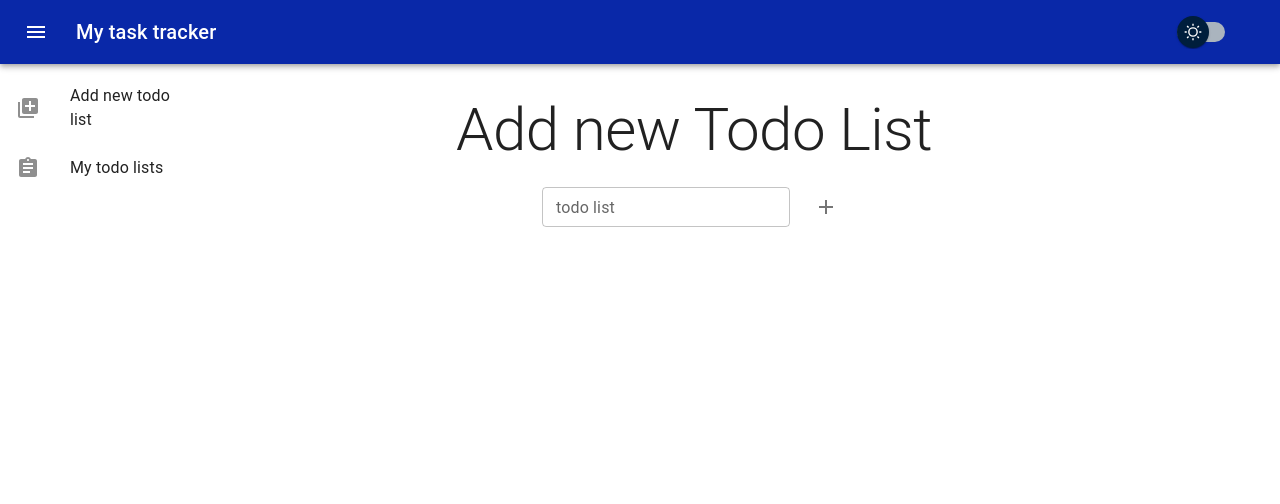
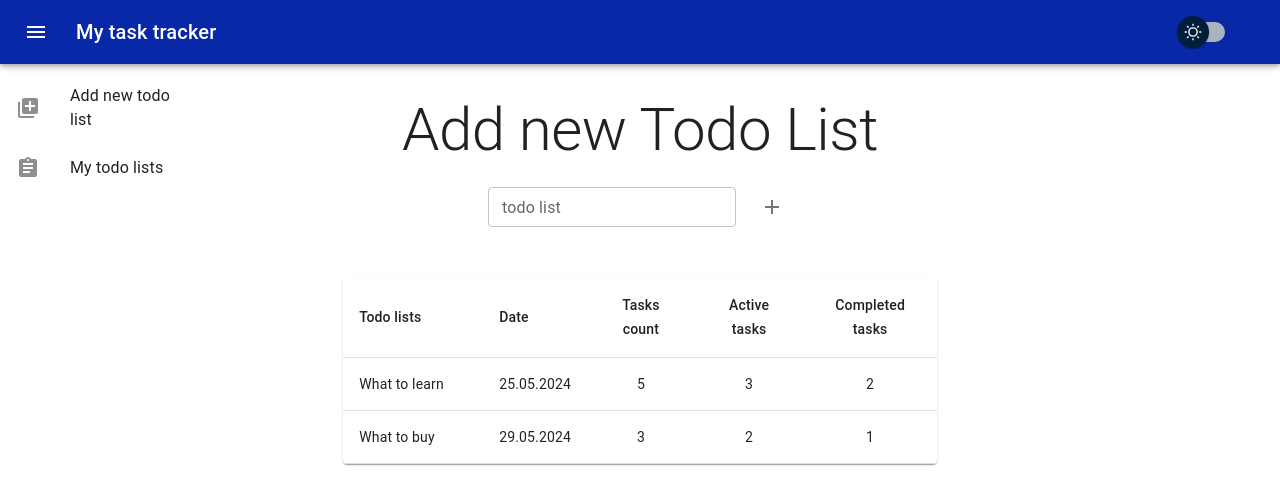
Before and after one commit to Serhii-Ki/todolist, a React (Vite) app: page /addtodo in a window 1280 px wide. Shown: the top 504 px of the page. Built offline with nearby package versions, Linux system fonts and the light colour scheme.

Commit message:
added navigate for single todo list

```diff
--- a/src/App.tsx
+++ b/src/App.tsx
@@ -29,10 +29,10 @@ function App() {
             <CssBaseline />
             <Header changeModeHandler={changeModeHandler}/>
             <Grid container spacing={2}>
-              <Grid item xs={2}>
+              <Grid item lg={2} sm={4}>
                 <Sidebar/>
               </Grid>
-              <Grid item xs={9} mt={'30px'} direction="column" justifyContent="center" alignItems="center">
+              <Grid item lg={8} sm={6} mt={'30px'} direction="column" justifyContent="center" alignItems="center">
                 <Outlet/>
               </Grid>
             </Grid>
--- /dev/null
+++ b/src/components/singleTodoList/SingleTodoList.tsx
@@ -0,0 +1,20 @@
+import TodoList from "../todoList/TodoList";
+import {useParams} from "react-router-dom";
+import {useSelector} from "react-redux";
+import {RootStateType} from "../../store/store";
+import {TodoListType} from "../../utils/types";
+import Box from "@mui/material/Box";
+
+
+function SingleTodoList() {
+  const params = useParams();
+  const todoLists = useSelector<RootStateType, TodoListType[]>(state => state.todoLists)
+  const todoList = todoLists.find(todoList => todoList.id === params.id);
+  return (
+      <Box display="flex" justifyContent='center' alignItems="center">
+        <TodoList todoId={params.id} title={todoList.title} filter='all'/>
+      </Box>
+  );
+}
+
+export default SingleTodoList;
--- a/src/components/todoList/TodoList.tsx
+++ b/src/components/todoList/TodoList.tsx
@@ -53,7 +53,7 @@ function TodoList(props: TodoListPropsType) {
   }
 
   return (
-    <Paper sx={{ p: '20px' }}>
+    <Paper sx={{ p: '35px' }}>
       <Box display='flex' flexDirection='column' gap='20px'>
         <EditSpan
             type='todoList'
--- /dev/null
+++ b/src/components/todoListTable/TodoListTable.tsx
@@ -0,0 +1,145 @@
+import * as React from 'react';
+import Table from '@mui/material/Table';
+import TableBody from '@mui/material/TableBody';
+import TableCell from '@mui/material/TableCell';
+import TableContainer from '@mui/material/TableContainer';
+import TableHead from '@mui/material/TableHead';
+import TableRow from '@mui/material/TableRow';
+import Paper from '@mui/material/Paper';
+import {useSelector} from "react-redux";
+import {RootStateType} from "../../store/store";
+import {TasksType, TodoListType} from "../../utils/types";
+import {useNavigate} from "react-router-dom";
+
+interface Column {
+  id: 'name' | 'date' | 'tasks' | 'active' | 'completed';
+  label: string;
+  minWidth?: number;
+  align?: 'center';
+  format?: (value: number) => string;
+}
+
+const columns: readonly Column[] = [
+  { id: 'name', label: 'Todo lists', minWidth: 140 },
+  { id: 'date', label: 'Date', minWidth: 100 },
+  {
+    id: 'tasks',
+    label: 'Tasks count',
+    minWidth: 100,
+    align: 'center',
+    format: (value: number) => value.toLocaleString('en-US'),
+  },
+  {
+    id: 'active',
+    label: 'Active tasks',
+    minWidth: 100,
+    align: 'center',
+    format: (value: number) => value.toLocaleString('en-US'),
+  },
+  {
+    id: 'completed',
+    label: 'Completed tasks',
+    minWidth: 100,
+    align: 'center',
+    format: (value: number) => value.toFixed(2),
+  },
+];
+
+interface Data {
+  id: string
+  name: string;
+  date: string;
+  tasks: number;
+  active: number;
+  completed: number;
+}
+
+function createData(
+    id: string,
+    name: string,
+    date: string,
+    tasks: number,
+    active: number,
+    completed: number,
+): Data {
+  // const density = population / size;
+  return {id, name, date, tasks, active, completed };
+}
+
+function TodoListTable() {
+  const [page, setPage] = React.useState(0);
+  const [rowsPerPage, setRowsPerPage] = React.useState(10);
+  const todoLists = useSelector<RootStateType, TodoListType[]>(state => state.todoLists);
+  const tasks = useSelector<RootStateType, TasksType>(state => state.tasks);
+  const navigate = useNavigate();
+
+  const navigateToTodoList = (id: string) => {
+    navigate(`${id}`);
+  };
+
+  const rows = todoLists.map(todoList => {
+    const tasksCount = tasks[todoList.id].length;
+    const activeTasksCount = tasks[todoList.id].filter(task =>!task.completed).length;
+    const completedTasksCount = tasks[todoList.id].filter(task => task.completed).length;
+    const year = todoList.date.getFullYear().toString();
+    const month = (todoList.date.getMonth() + 1).toString();
+    const day = todoList.date.getDate().toString();
+    function addLeadingZero(num) {
+      return num < 10 ? '0' + num : num;
+    }
+    let formattedDate = `${addLeadingZero(day)}.${addLeadingZero(month)}.${year}`;
+
+    return createData(todoList.id, todoList.title, formattedDate, tasksCount, activeTasksCount, completedTasksCount);
+  })
+
+  const handleChangePage = (event: unknown, newPage: number) => {
+    setPage(newPage);
+  };
+
+  const handleChangeRowsPerPage = (event: React.ChangeEvent<HTMLInputElement>) => {
+    setRowsPerPage(+event.target.value);
+    setPage(0);
+  };
+
+  return (
+      <Paper sx={{ width: '70%', overflow: 'hidden', marginTop: '50px'}}>
+        <TableContainer sx={{ maxHeight: 450 }}>
+          <Table stickyHeader aria-label="sticky table">
+            <TableHead>
+              <TableRow>
+                {columns.map((column) => (
+                    <TableCell
+                        key={column.id}
+                        align={column.align}
+                        style={{ minWidth: column.minWidth }}
+                    >
+                      {column.label}
+                    </TableCell>
+                ))}
+              </TableRow>
+            </TableHead>
+            <TableBody>
+              {rows
+                  .slice(page * rowsPerPage, page * rowsPerPage + rowsPerPage)
+                  .map((row) => {
+                    return (
+                      <TableRow hover role="checkbox" tabIndex={-1} key={row.id} sx={{cursor: 'pointer'}} onClick={() => navigateToTodoList(row.id)}>
+                        {columns.map((column) => {
+                          const value = row[column.id];
+                          return (
+                              <TableCell key={column.id} align={column.align}>
+                                {value}
+                              </TableCell>
+                          );
+                        })}
+                      </TableRow>
+                    );
+                  })}
+            </TableBody>
+          </Table>
+        </TableContainer>
+      </Paper>
+  );
+}
+
+export default TodoListTable;
--- a/src/pages/addTodoListPage/AddNewTodoList.tsx
+++ b/src/pages/addTodoListPage/AddNewTodoList.tsx
@@ -2,6 +2,7 @@ import Box from '@mui/material/Box';
 import Typography from '@mui/material/Typography';
 import AddItemForm from "../../components/addItemForm/AddItemForm";
 import useTodoList from "../../utils/hooks/useTodoList";
+import TodoListTable from "../../components/todoListTable/TodoListTable";
 
 
 function AddNewTodoList() {
@@ -21,6 +22,7 @@ function AddNewTodoList() {
             inputLabel='todo list'
             addItem={addNewTodoList}
         />
+        <TodoListTable/>
       </Box>
   );
 }
--- a/src/pages/todoListsPage/TodoListsPage.tsx
+++ b/src/pages/todoListsPage/TodoListsPage.tsx
@@ -6,9 +6,9 @@ import {TodoListType} from "../../utils/types";
 
 function TodoListsPage() {
   const todoLists = useSelector<RootStateType, TodoListType[]>(state => state.todoLists);
-
+  console.log(todoLists[0].date)
   return (
-    <Box display='flex' gap='40px' flexWrap='wrap'>
+    <Box display='flex' gap='60px' flexWrap='wrap'>
       {todoLists.map(todoList =>
           <TodoList
               key={todoList.id}
--- a/src/store/todolist-reducer.ts
+++ b/src/store/todolist-reducer.ts
@@ -10,6 +10,7 @@ export const todolistReducer = (state: TodoListType[] = todoListInitial, action:
         {
           id: action.payload.todoId,
           title: action.payload.title,
+          date: new Date(),
           filter: 'all'
         }
       ];
--- a/src/utils/initialState.ts
+++ b/src/utils/initialState.ts
@@ -8,11 +8,13 @@ export const todoListInitial: TodoListType[] = [
   {
     id: firstId,
     title: 'What to learn',
+    date: new Date('2024-05-25'),
     filter: 'all'
   },
   {
     id: secondId,
     title: 'What to buy',
+    date: new Date('2024-05-29'),
     filter: 'all'
   },
 ];
--- a/src/utils/types.ts
+++ b/src/utils/types.ts
@@ -13,6 +13,7 @@ export type TasksType = {
 export type TodoListType = {
   id: string
   title: string
+  date: Date
   filter: FilterType
 }
 
```
Also changed, not shown: src/main.tsx (+7 -1 lines).
